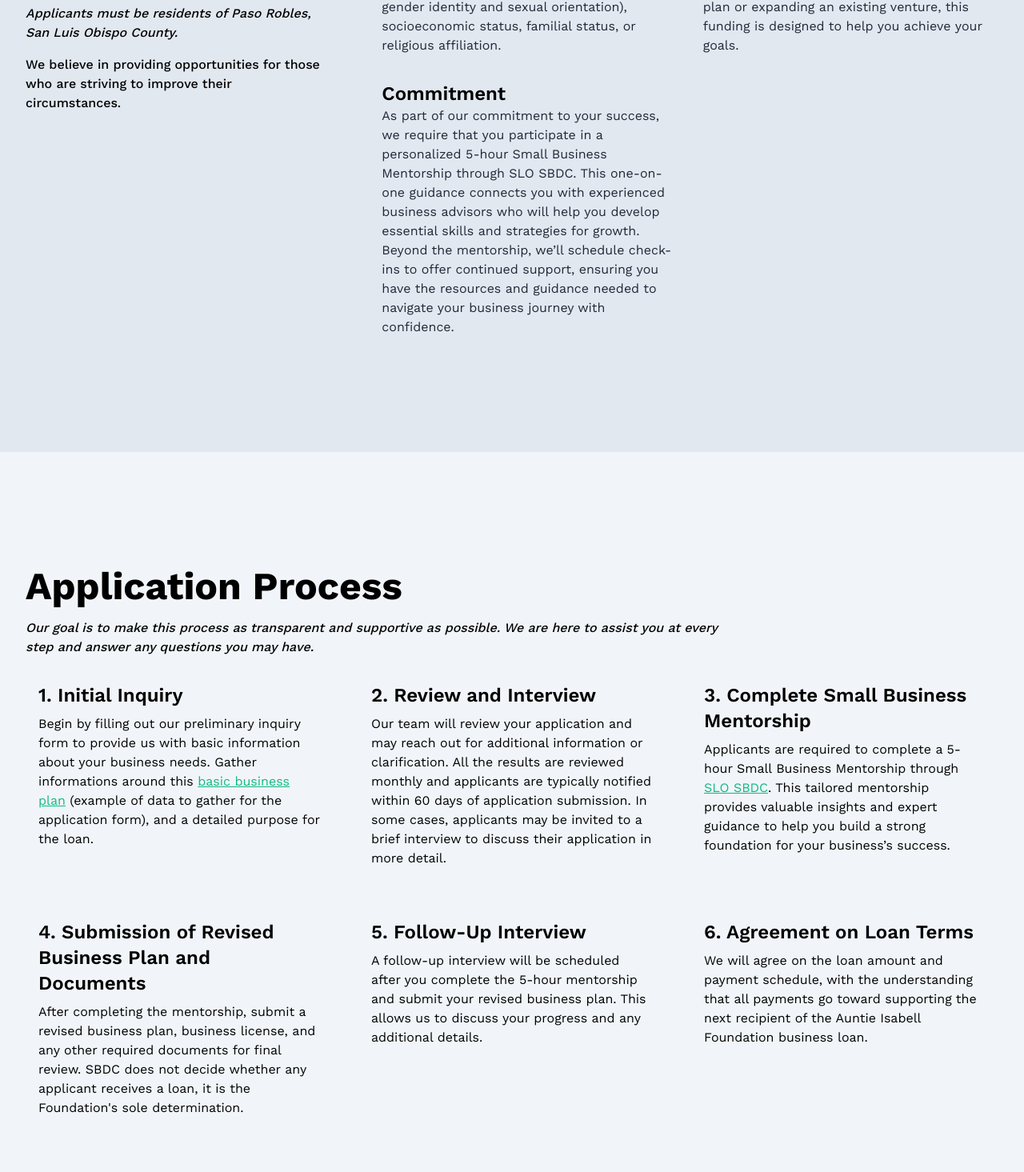
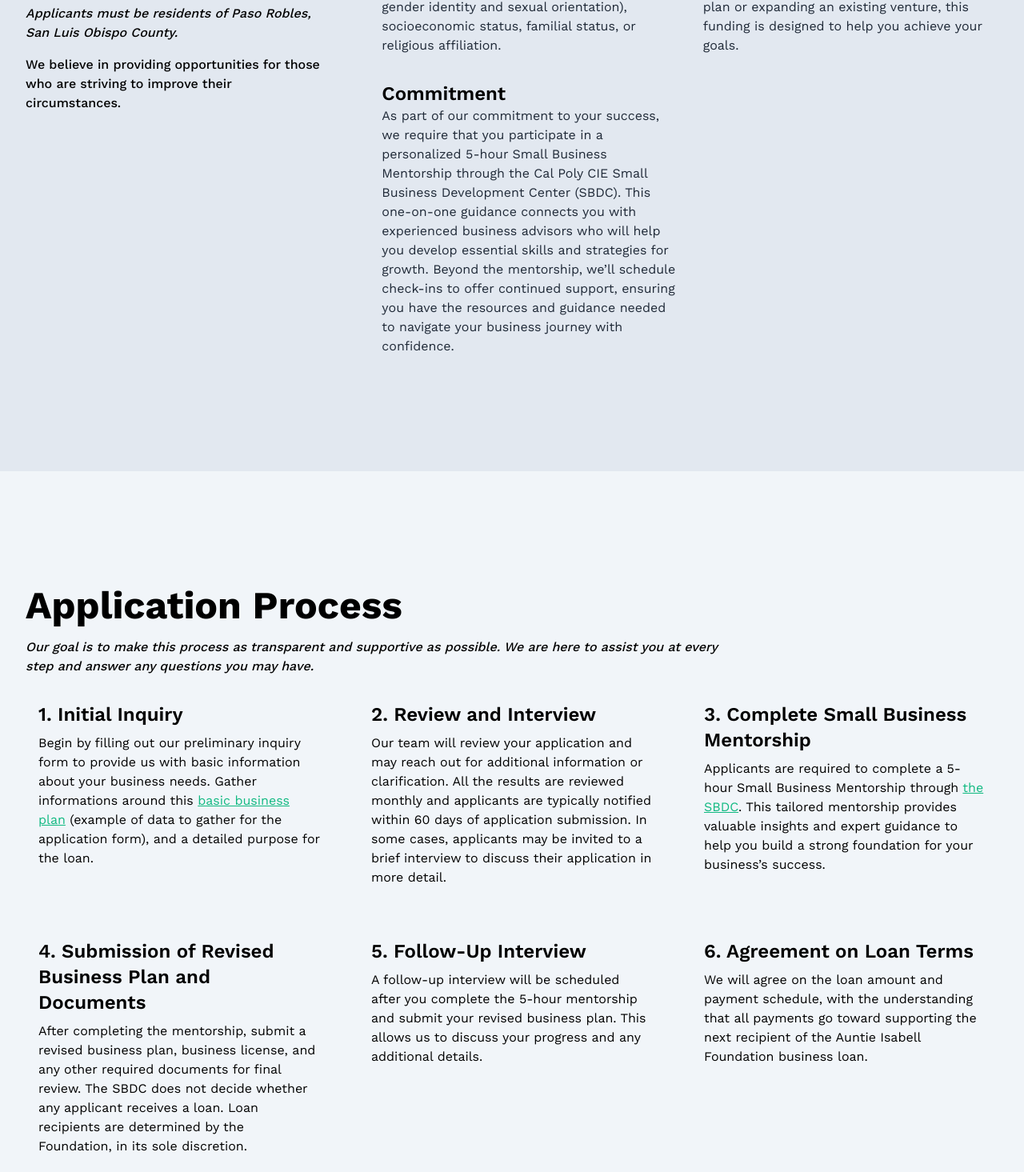
Before and after one commit to bunleaps/auntie-isabell-foundation, a Next.js app: page /loan in a window 1280 px wide. Shown: the part 711-2176 px from the top of the page at 80% size. Built offline with nearby package versions, Linux system fonts and the light colour scheme.

Commit message:
new changes from SBDC for loan page

```diff
--- a/src/app/(pages)/loan/page.js
+++ b/src/app/(pages)/loan/page.js
@@ -21,7 +21,7 @@ function Criteria() {
     },
     {
       title: "Commitment",
-      info: "As part of our commitment to your success, we require that you participate in  a personalized 5-hour Small Business Mentorship through SLO SBDC. This one-on-one guidance connects you with experienced business advisors who will help you develop essential skills and strategies for growth. Beyond the mentorship, we’ll schedule check-ins to offer continued support, ensuring you have the resources and guidance needed to navigate your business journey with confidence.",
+      info: "As part of our commitment to your success, we require that you participate in  a personalized 5-hour Small Business Mentorship through the Cal Poly CIE Small Business Development Center (SBDC). This one-on-one guidance connects you with experienced business advisors who will help you develop essential skills and strategies for growth. Beyond the mentorship, we’ll schedule check-ins to offer continued support, ensuring you have the resources and guidance needed to navigate your business journey with confidence.",
     },
   ];
 
@@ -91,7 +91,7 @@ function AppProcess() {
           Applicants are required to complete a 5-hour Small Business Mentorship
           through{" "}
           <Link href="https://sbdc.calpoly.edu/">
-            <span className="underline text-emerald-500">SLO SBDC</span>
+            <span className="underline text-emerald-500">the SBDC</span>
           </Link>
           . This tailored mentorship provides valuable insights and expert
           guidance to help you build a strong foundation for your business’s
@@ -102,7 +102,7 @@ function AppProcess() {
     {
       title: "4. Submission of Revised Business Plan and Documents",
       paragraph:
-        "After completing the mentorship, submit a revised business plan, business license, and any other required documents for final review. SBDC does not decide whether any applicant receives a loan, it is the Foundation's sole determination.",
+        "After completing the mentorship, submit a revised business plan, business license, and any other required documents for final review. The SBDC does not decide whether any applicant receives a loan. Loan recipients are determined by the Foundation, in its sole discretion.",
     },
     {
       title: "5. Follow-Up Interview",
```
